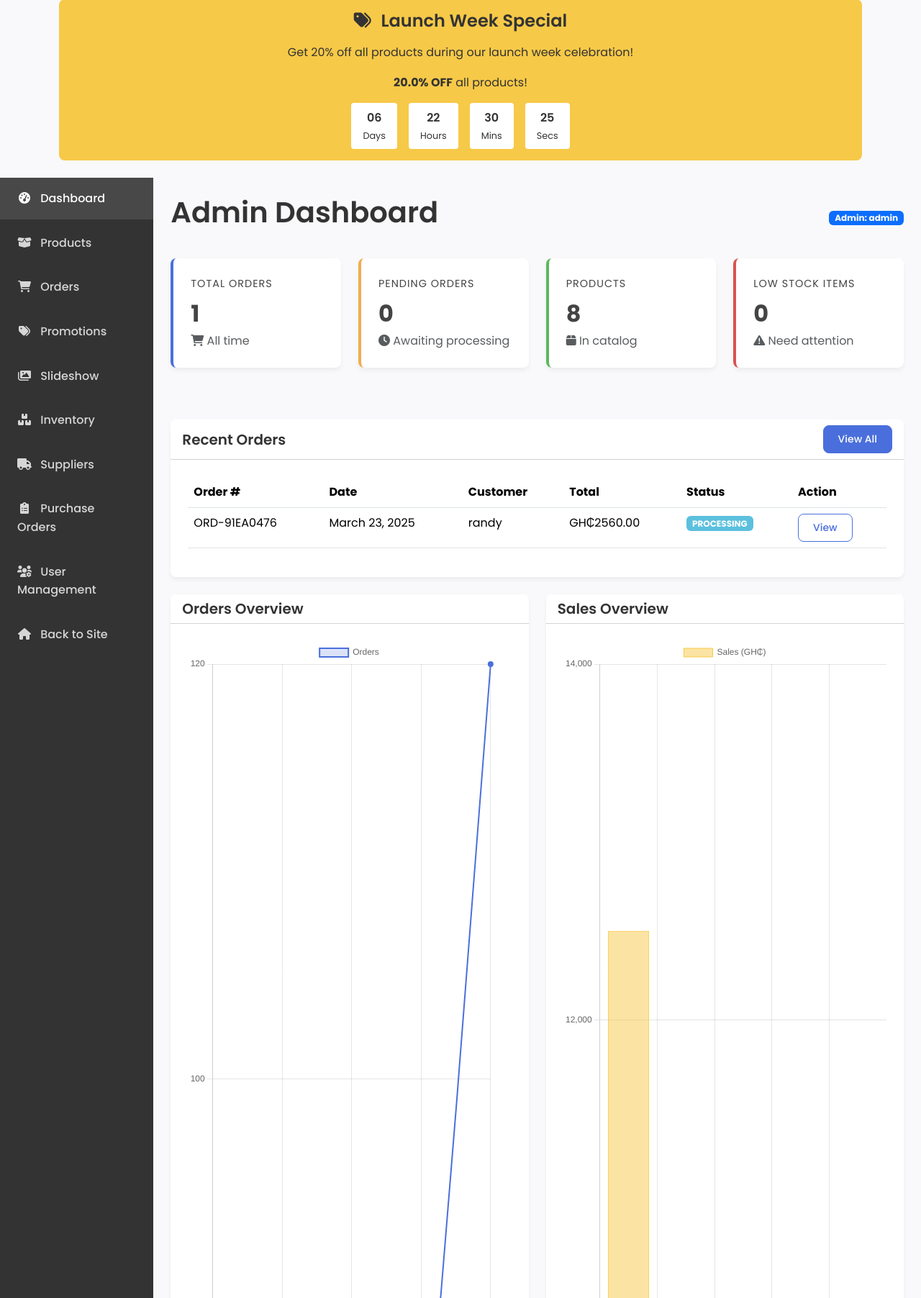
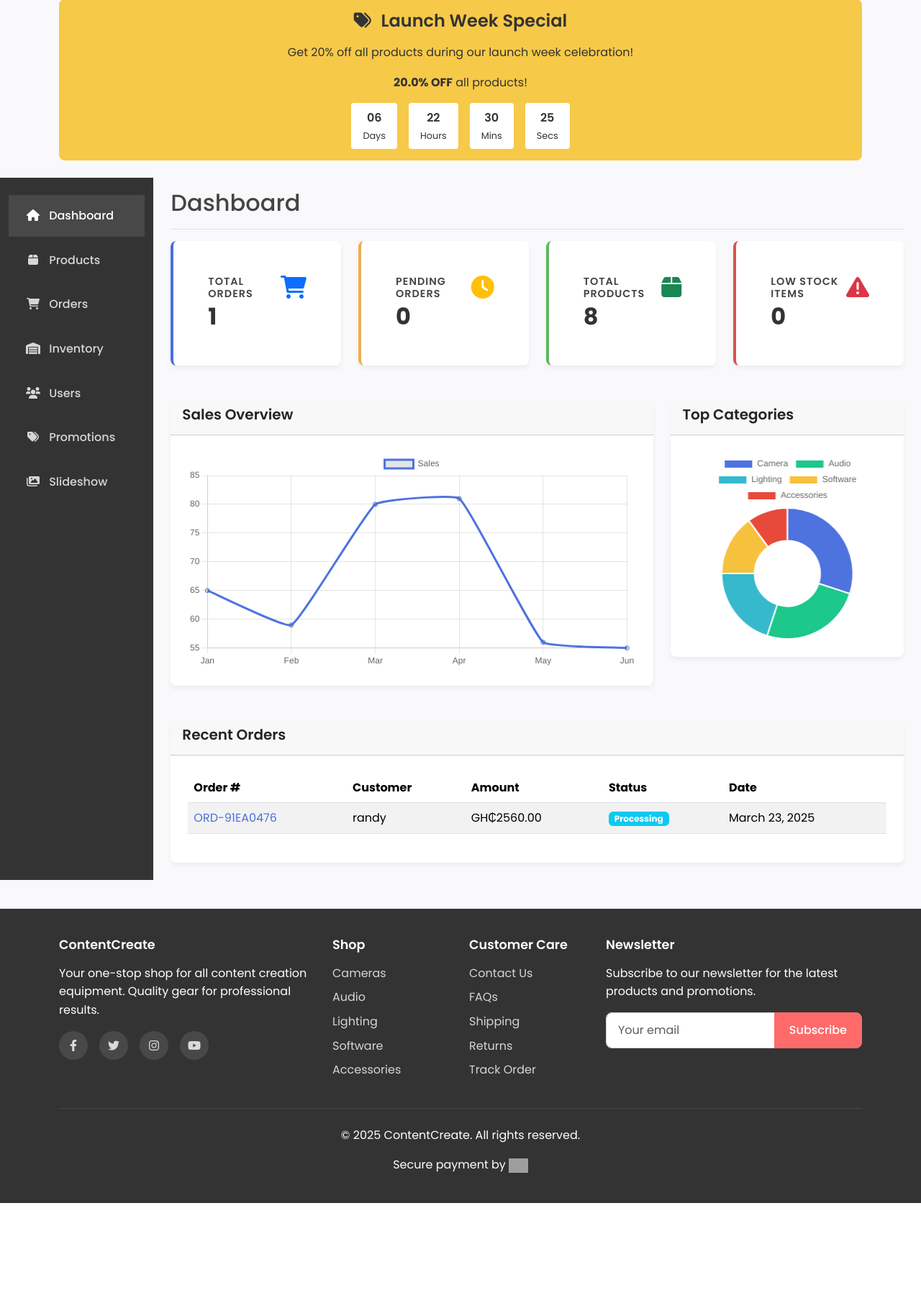
Before and after one commit to FosuRandy/Gadgets-ecommerce, a Flask app: page /admin in a window 1280 px wide. Shown: the part 116-1920 px from the top of the page at 72% size. After the commit the page ends 1788 px from the top, so only its background shows below. Run offline with Flask 3, Linux system fonts and the light colour scheme; a user stored in the database is signed in; some libraries are stand-ins or nearby versions; grey boxes are pictures that could not be loaded.

Commit message:
Assistant checkpoint: Update admin dashboard and add file upload capability
Assistant generated file changes:
- templates/admin/dashboard.html: Update admin dashboard with analytics
- templates/admin/product_form.html: Update product form with file upload
Update product form with file upload
Add file upload field
- templates/admin/slideshow_form.html: Update slideshow form with file upload
Update slideshow form with file upload
Add file upload field
- routes.py: Update routes to handle file uploads
Update routes to handle file uploads
Update slideshow route to handle file uploads

---

User prompt:

1. modify and fix the admin dashboard, the analytics boards and stable.
2. include a file upload in the add products so the admin get to add images either by url or file upload
3. include a file upload in the slideshow so the admin get to add images either by url or file upload.

implement above features

Replit-Commit-Author: Assistant
Replit-Commit-Session-Id: e30877e1-1eae-42cd-9a66-b895d4603da9

```diff
--- a/routes.py
+++ b/routes.py
@@ -8,7 +8,7 @@ from werkzeug.utils import secure_filename
 from app import db, login_manager
 from models import User, Product, CartItem, Order, OrderItem, Promotion, Slideshow, InventoryLog, Supplier, PurchaseOrder, PurchaseOrderItem
 from forms import (RegistrationForm, LoginForm, ProductForm, CheckoutForm,
-                  OrderTrackingForm, PromotionForm, SlideshowForm, UserManagementForm)
+                  OrderTrackingForm, PromotionForm, SlideshowForm, UserManagementForm, StockAdjustmentForm, SupplierForm, PurchaseOrderForm, PurchaseOrderItemForm, ReceivePurchaseOrderForm, ReceiveItemForm)
 from utils import (send_order_confirmation_email, verify_paystack_transaction,
                  get_active_promotion, apply_promotion_to_price)
 
@@ -484,12 +484,16 @@ def register_routes(app):
         form = ProductForm()
 
         if form.validate_on_submit():
+            image_url = form.image_url.data
+            if form.image_file.data:
+                image_url = save_image(form.image_file.data)
+
             product = Product(
                 name=form.name.data,
                 description=form.description.data,
                 price=form.price.data,
                 stock=form.stock.data,
-                image_url=form.image_url.data,
+                image_url=image_url,
                 category=form.category.data
             )
             db.session.add(product)
@@ -515,11 +519,15 @@ def register_routes(app):
         form = ProductForm(obj=product)
 
         if form.validate_on_submit():
+            image_url = form.image_url.data
+            if form.image_file.data:
+                image_url = save_image(form.image_file.data)
+
             product.name = form.name.data
             product.description = form.description.data
             product.price = form.price.data
             product.stock = form.stock.data
-            product.image_url = form.image_url.data
+            product.image_url = image_url
             product.category = form.category.data
             product.updated_at = datetime.utcnow()
 
@@ -726,10 +734,14 @@ def register_routes(app):
         form = SlideshowForm()
 
         if form.validate_on_submit():
+            image_url = form.image_url.data
+            if form.image_file.data:
+                image_url = save_image(form.image_file.data)
+
             slide = Slideshow(
                 title=form.title.data,
                 subtitle=form.subtitle.data,
-                image_url=form.image_url.data,
+                image_url=image_url,
                 link_url=form.link_url.data,
                 display_order=form.display_order.data,
                 is_active=form.is_active.data
@@ -757,9 +769,13 @@ def register_routes(app):
         form = SlideshowForm(obj=slide)
 
         if form.validate_on_submit():
+            image_url = form.image_url.data
+            if form.image_file.data:
+                image_url = save_image(form.image_file.data)
+
             slide.title = form.title.data
             slide.subtitle = form.subtitle.data
-            slide.image_url = form.image_url.data
+            slide.image_url = image_url
             slide.link_url = form.link_url.data
             slide.display_order = form.display_order.data
             slide.is_active = form.is_active.data
@@ -1357,24 +1373,24 @@ def register_routes(app):
         """Get current cart count for AJAX requests"""
         count = CartItem.query.filter_by(user_id=current_user.id).count()
         return jsonify({'count': count})
-def save_image(file):
-    """Save uploaded image and return its URL"""
-    if not file:
-        return None
+    def save_image(file):
+        """Save uploaded image and return its URL"""
+        if not file:
+            return None
 
-    filename = secure_filename(file.filename)
-    file_path = os.path.join('static', 'uploads', filename)
-    os.makedirs(os.path.dirname(file_path), exist_ok=True)
-    file.save(file_path)
-    return '/' + file_path
+        filename = secure_filename(file.filename)
+        file_path = os.path.join('static', 'uploads', filename)
+        os.makedirs(os.path.dirname(file_path), exist_ok=True)
+        file.save(file_path)
+        return '/' + file_path
 
-def save_image(file):
-    """Save uploaded image and return its URL"""
-    if not file:
-        return None
+    def save_image(file):
+        """Save uploaded image and return its URL"""
+        if not file:
+            return None
 
-    filename = secure_filename(file.filename)
-    file_path = os.path.join('static', 'uploads', filename)
-    os.makedirs(os.path.dirname(file_path), exist_ok=True)
-    file.save(file_path)
-    return '/' + file_path
+        filename = secure_filename(file.filename)
+        file_path = os.path.join('static', 'uploads', filename)
+        os.makedirs(os.path.dirname(file_path), exist_ok=True)
+        file.save(file_path)
+        return '/' + file_path
--- a/templates/admin/dashboard.html
+++ b/templates/admin/dashboard.html
@@ -1,3 +1,4 @@
+
 {% extends "layout.html" %}
 
 {% block title %}Admin Dashboard{% endblock %}
@@ -6,22 +7,32 @@
 <div class="container-fluid">
     <div class="row">
         <!-- Sidebar -->
-        <div class="col-lg-2 col-md-3 admin-sidebar p-0">
-            <div class="position-sticky">
+        <nav class="col-md-2 d-none d-md-block admin-sidebar">
+            <div class="sidebar-sticky">
                 <ul class="nav flex-column">
                     <li class="nav-item">
                         <a class="nav-link active" href="{{ url_for('admin_dashboard') }}">
-                            <i class="fas fa-tachometer-alt"></i> Dashboard
+                            <i class="fas fa-home"></i> Dashboard
                         </a>
                     </li>
                     <li class="nav-item">
                         <a class="nav-link" href="{{ url_for('admin_products') }}">
-                            <i class="fas fa-box-open"></i> Products
+                            <i class="fas fa-box"></i> Products
                         </a>
                     </li>
                     <li class="nav-item">
                         <a class="nav-link" href="{{ url_for('admin_orders') }}">
                             <i class="fas fa-shopping-cart"></i> Orders
+                        </a>
+                    </li>
+                    <li class="nav-item">
+                        <a class="nav-link" href="{{ url_for('admin_inventory') }}">
+                            <i class="fas fa-warehouse"></i> Inventory
+                        </a>
+                    </li>
+                    <li class="nav-item">
+                        <a class="nav-link" href="{{ url_for('admin_users') }}">
+                            <i class="fas fa-users"></i> Users
                         </a>
                     </li>
                     <li class="nav-item">
@@ -34,110 +45,144 @@
                             <i class="fas fa-images"></i> Slideshow
                         </a>
                     </li>
-                    <li class="nav-item">
-                        <a class="nav-link" href="{{ url_for('admin_inventory') }}">
-                            <i class="fas fa-boxes"></i> Inventory
-                        </a>
-                    </li>
-                    <li class="nav-item">
-                        <a class="nav-link" href="{{ url_for('admin_suppliers') }}">
-                            <i class="fas fa-truck"></i> Suppliers
-                        </a>
-                    </li>
-                    <li class="nav-item">
-                        <a class="nav-link" href="{{ url_for('admin_purchase_orders') }}">
-                            <i class="fas fa-clipboard-list"></i> Purchase Orders
-                        </a>
-                    </li>
-                    <li class="nav-item">
-                        <a class="nav-link" href="{{ url_for('admin_users') }}">
-                            <i class="fas fa-users-cog"></i> User Management
-                        </a>
-                    </li>
-                    <li class="nav-item">
-                        <a class="nav-link" href="{{ url_for('index') }}">
-                            <i class="fas fa-home"></i> Back to Site
-                        </a>
-                    </li>
                 </ul>
             </div>
-        </div>
+        </nav>
 
-        <!-- Main Content -->
-        <div class="col-lg-10 col-md-9 admin-content">
-            <div class="d-flex justify-content-between align-items-center mb-4">
-                <h1>Admin Dashboard</h1>
-                <span class="badge bg-primary">Admin: {{ current_user.username }}</span>
+        <!-- Main content -->
+        <main role="main" class="col-md-10 ml-sm-auto px-4">
+            {% block admin_content %}
+            <div class="d-flex justify-content-between flex-wrap flex-md-nowrap align-items-center pt-3 pb-2 mb-3 border-bottom">
+                <h1 class="h2">Dashboard</h1>
             </div>
 
-            <!-- Stats Overview -->
+            <!-- Stats Cards -->
             <div class="row mb-4">
-                <div class="col-xl-3 col-md-6 mb-4">
-                    <div class="stat-card">
-                        <div class="stat-title">Total Orders</div>
-                        <div class="stat-value">{{ order_count }}</div>
-                        <p class="text-muted mb-0"><i class="fas fa-shopping-cart"></i> All time</p>
+                <div class="col-xl-3 col-md-6">
+                    <div class="card stat-card">
+                        <div class="card-body">
+                            <div class="d-flex justify-content-between">
+                                <div>
+                                    <h6 class="stat-title">Total Orders</h6>
+                                    <h2 class="stat-value">{{ order_count }}</h2>
+                                </div>
+                                <div class="stat-icon">
+                                    <i class="fas fa-shopping-cart fa-2x text-primary"></i>
+                                </div>
+                            </div>
+                        </div>
                     </div>
                 </div>
-                <div class="col-xl-3 col-md-6 mb-4">
-                    <div class="stat-card pending">
-                        <div class="stat-title">Pending Orders</div>
-                        <div class="stat-value">{{ pending_orders }}</div>
-                        <p class="text-muted mb-0"><i class="fas fa-clock"></i> Awaiting processing</p>
+                <div class="col-xl-3 col-md-6">
+                    <div class="card stat-card pending">
+                        <div class="card-body">
+                            <div class="d-flex justify-content-between">
+                                <div>
+                                    <h6 class="stat-title">Pending Orders</h6>
+                                    <h2 class="stat-value">{{ pending_orders }}</h2>
+                                </div>
+                                <div class="stat-icon">
+                                    <i class="fas fa-clock fa-2x text-warning"></i>
+                                </div>
+                            </div>
+                        </div>
                     </div>
                 </div>
-                <div class="col-xl-3 col-md-6 mb-4">
-                    <div class="stat-card products">
-                        <div class="stat-title">Products</div>
-                        <div class="stat-value">{{ product_count }}</div>
-                        <p class="text-muted mb-0"><i class="fas fa-box"></i> In catalog</p>
+                <div class="col-xl-3 col-md-6">
+                    <div class="card stat-card products">
+                        <div class="card-body">
+                            <div class="d-flex justify-content-between">
+                                <div>
+                                    <h6 class="stat-title">Total Products</h6>
+                                    <h2 class="stat-value">{{ product_count }}</h2>
+                                </div>
+                                <div class="stat-icon">
+                                    <i class="fas fa-box fa-2x text-success"></i>
+                                </div>
+                            </div>
+                        </div>
                     </div>
                 </div>
-                <div class="col-xl-3 col-md-6 mb-4">
-                    <div class="stat-card low-stock">
-                        <div class="stat-title">Low Stock Items</div>
-                        <div class="stat-value">{{ low_stock_count }}</div>
-                        <p class="text-muted mb-0"><i class="fas fa-exclamation-triangle"></i> Need attention</p>
+                <div class="col-xl-3 col-md-6">
+                    <div class="card stat-card low-stock">
+                        <div class="card-body">
+                            <div class="d-flex justify-content-between">
+                                <div>
+                                    <h6 class="stat-title">Low Stock Items</h6>
+                                    <h2 class="stat-value">{{ low_stock_count }}</h2>
+                                </div>
+                                <div class="stat-icon">
+                                    <i class="fas fa-exclamation-triangle fa-2x text-danger"></i>
+                                </div>
+                            </div>
+                        </div>
                     </div>
                 </div>
             </div>
 
-            <!-- Recent Orders -->
-            <div class="card mb-4">
-                <div class="card-header bg-white">
-                    <div class="d-flex justify-content-between align-items-center">
-                        <h5 class="mb-0">Recent Orders</h5>
-                        <a href="{{ url_for('admin_orders') }}" class="btn btn-sm btn-primary">View All</a>
+            <!-- Analytics Charts -->
+            <div class="row mb-4">
+                <div class="col-xl-8">
+                    <div class="card">
+                        <div class="card-header">
+                            <h5 class="card-title">Sales Overview</h5>
+                        </div>
+                        <div class="card-body">
+                            <canvas id="salesChart" height="300"></canvas>
+                        </div>
                     </div>
+                </div>
+                <div class="col-xl-4">
+                    <div class="card">
+                        <div class="card-header">
+                            <h5 class="card-title">Top Categories</h5>
+                        </div>
+                        <div class="card-body">
+                            <canvas id="categoryChart" height="260"></canvas>
+                        </div>
+                    </div>
+                </div>
+            </div>
+
+            <!-- Recent Orders Table -->
+            <div class="card">
+                <div class="card-header">
+                    <h5 class="card-title">Recent Orders</h5>
                 </div>
                 <div class="card-body">
                     <div class="table-responsive">
-                        <table class="table table-hover">
+                        <table class="table table-striped">
                             <thead>
                                 <tr>
                                     <th>Order #</th>
+                                    <th>Customer</th>
+                                    <th>Amount</th>
+                                    <th>Status</th>
                                     <th>Date</th>
-                                    <th>Customer</th>
-                                    <th>Total</th>
-                                    <th>Status</th>
-                                    <th>Action</th>
                                 </tr>
                             </thead>
                             <tbody>
                                 {% for order in recent_orders %}
                                 <tr>
-                                    <td>{{ order.order_number }}</td>
-                                    <td>{{ order.created_at|format_date }}</td>
+                                    <td>
+                                        <a href="{{ url_for('admin_order_detail', order_id=order.id) }}">
+                                            {{ order.order_number }}
+                                        </a>
+                                    </td>
                                     <td>{{ order.user.username }}</td>
                                     <td>{{ order.total_amount|format_cedis }}</td>
                                     <td>
-                                        <span class="badge status-{{ order.status }}">{{ order.status|upper }}</span>
+                                        <span class="badge bg-{{ {
+                                            'pending': 'warning',
+                                            'processing': 'info',
+                                            'shipped': 'primary',
+                                            'delivered': 'success',
+                                            'cancelled': 'danger'
+                                        }[order.status] }}">
+                                            {{ order.status|title }}
+                                        </span>
                                     </td>
-                                    <td>
-                                        <a href="{{ url_for('admin_order_detail', order_id=order.id) }}" class="btn btn-sm btn-outline-primary">
-                                            View
-                                        </a>
-                                    </td>
+                                    <td>{{ order.created_at|format_date }}</td>
                                 </tr>
                                 {% endfor %}
                             </tbody>
@@ -145,47 +190,58 @@
                     </div>
                 </div>
             </div>
-
-            <!-- Charts -->
-            <div class="row">
-                <div class="col-lg-6 mb-4">
-                    <div class="card h-100">
-                        <div class="card-header bg-white">
-                            <h5 class="mb-0">Orders Overview</h5>
-                        </div>
-                        <div class="card-body">
-                            <canvas id="orders-chart" height="250" data-order-counts='{
-                                "Last 7 Days": 8,
-                                "Last 30 Days": 23,
-                                "Last 3 Months": 45,
-                                "Last 6 Months": 78,
-                                "Last Year": 120
-                            }'></canvas>
-                        </div>
-                    </div>
-                </div>
-                <div class="col-lg-6 mb-4">
-                    <div class="card h-100">
-                        <div class="card-header bg-white">
-                            <h5 class="mb-0">Sales Overview</h5>
-                        </div>
-                        <div class="card-body">
-                            <canvas id="sales-chart" height="250" data-sales='{
-                                "Camera": 12500,
-                                "Audio": 8750,
-                                "Lighting": 5300,
-                                "Software": 7200,
-                                "Accessories": 4800
-                            }'></canvas>
-                        </div>
-                    </div>
-                </div>
-            </div>
-        </div>
+            {% endblock %}
+        </main>
     </div>
 </div>
 {% endblock %}
 
 {% block extra_js %}
-<script src="{{ url_for('static', filename='js/admin.js') }}"></script>
+<script src="https://cdn.jsdelivr.net/npm/chart.js"></script>
+<script>
+document.addEventListener('DOMContentLoaded', function() {
+    // Sales Chart
+    const salesCtx = document.getElementById('salesChart').getContext('2d');
+    new Chart(salesCtx, {
+        type: 'line',
+        data: {
+            labels: ['Jan', 'Feb', 'Mar', 'Apr', 'May', 'Jun'],
+            datasets: [{
+                label: 'Sales',
+                data: [65, 59, 80, 81, 56, 55],
+                borderColor: '#4e73df',
+                tension: 0.1,
+                fill: false
+            }]
+        },
+        options: {
+            responsive: true,
+            maintainAspectRatio: false
+        }
+    });
+
+    // Category Chart
+    const categoryCtx = document.getElementById('categoryChart').getContext('2d');
+    new Chart(categoryCtx, {
+        type: 'doughnut',
+        data: {
+            labels: ['Camera', 'Audio', 'Lighting', 'Software', 'Accessories'],
+            datasets: [{
+                data: [30, 25, 20, 15, 10],
+                backgroundColor: [
+                    '#4e73df',
+                    '#1cc88a',
+                    '#36b9cc',
+                    '#f6c23e',
+                    '#e74a3b'
+                ]
+            }]
+        },
+        options: {
+            responsive: true,
+            maintainAspectRatio: false
+        }
+    });
+});
+</script>
 {% endblock %}
```
Also changed, not shown: templates/admin/product_form.html (+17 -12 lines), templates/admin/slideshow_form.html (+17 -12 lines).
